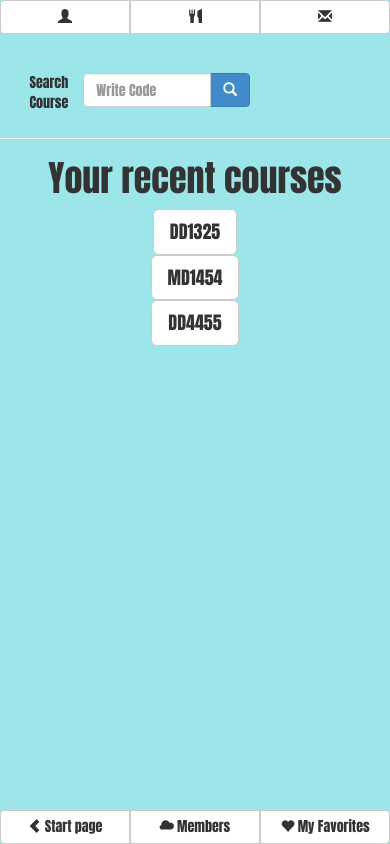
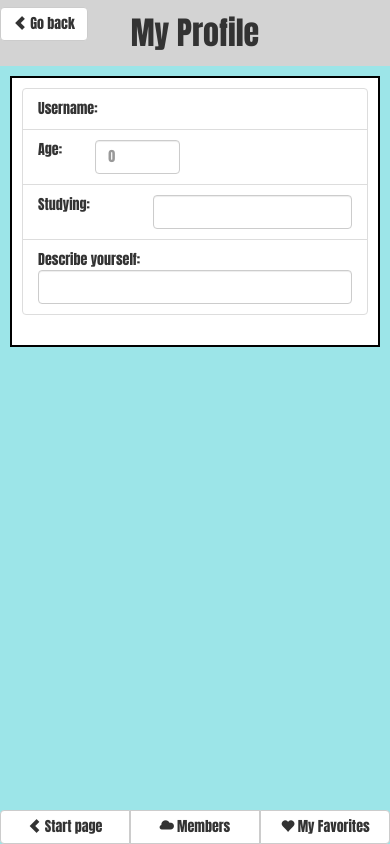
Before and after one commit to juliasporre/Loqui, a website with bundled scripts: page index.html in a window 390 px wide. Built offline with nearby package versions, Linux system fonts and the light colour scheme; no server answers; files whose address does not match are found by name.

Commit message:
worked on the profile view where I started with my own profile and made some forms to fill in with your info. Focused on designing the page in a nice way.

```diff
--- a/css/stylesheet.css
+++ b/css/stylesheet.css
@@ -112,7 +112,7 @@ html body{
     z-index: 2; /* Stay on top */
     top: 0;
     left: 0;
-    background-color: #D3D3D3; /* Black*/
+    background-color: #D3D3D3;
     overflow-x: hidden; /* Disable horizontal scroll */
     padding-top: 60px; /* Place content 60px from the top */
     transition: 0.5s; /* 0.5 second transition effect to slide in the sidenav */
@@ -163,3 +163,17 @@ html body{
     .sidenav {padding-top: 15px;}
     .sidenav a {font-size: 18px;}
 }
+
+
+#titleProfileView{
+	font-size: xx-large;
+	background-color: #D3D3D3;
+	margin-bottom: 10px;
+}
+
+#meBox{
+	margin: 10px;
+	background-color: white;
+	border: 2px solid black;
+	padding: 10px;
+}
--- a/js/app.js
+++ b/js/app.js
@@ -4,8 +4,8 @@ LoquiApp.config( [ '$routeProvider',
     function( $routeProvider ) {
         $routeProvider.
         when( '/', { // INITAL PAGE LOAD ONLY
-            templateUrl: 'partials/searchView.html',
-            controller: 'searchCtrl'
+            templateUrl: 'partials/profileView.html',
+            controller: 'profileCtrl'
         } ).
         when( '/home', {
             templateUrl: 'partials/landingView.html',
--- a/js/profileCtrl.js
+++ b/js/profileCtrl.js
@@ -5,16 +5,19 @@ LoquiApp.controller('profileCtrl', function($scope, model, $routeParams){
   $scope.url = splitedUrl[0];
 
   var nick = $routeParams.userID;
-  var thisIsMe = false;
+  $scope.nick = nick;
+  var thisIsMe = true;
+  $scope.thisIsMe = thisIsMe;
 
   if(nick == model.getUserName()){ //Needs to be checked so we know if the user should be able to change content
     thisIsMe = true;
+    $scope.thisIsMe = thisIsMe;
   }
 
   if(thisIsMe){
     $scope.init = "My Profile"
   } else {
-    scope.init = "Welcome to " + nick + "s Profile!"
+    $scope.init = "Welcome to " + nick + "s Profile!"
   }
 
 
--- a/partials/profileView.html
+++ b/partials/profileView.html
@@ -1,13 +1,59 @@
-<h1>{{init}}</h1>
+<div class="blueBox">
+	<div class="row" id="titleProfileView"> <!--The header -->
+		<div class="col-xs-2">
 		<button type="button" class="btn btn-default" ng-click="goBack()">
-  <span class="glyphicon glyphicon-left"></span>  <!-- See all members -->
+	  		<span class="glyphicon glyphicon-chevron-left"></span>
 	  		Go back
 		</button>
+		</div>
+		<div class="col-xs-8">
+			<p id="titleProfileView"><center>{{init}}</center></p>
+		</div>
+		<div class="col-xs-2"></div>
+	</div>
 
-<div ng-show="thisIsMe">
+	<!--Depending on if it is your own profile or not, you will see different things here. -->
+
+	<div ng-show="thisIsMe" id="meBox">
+
+		<ul class="list-group">
+		  	<li class="list-group-item">Username: {{nick}}</li>
+
+		  	<li class="list-group-item">
+		  		<div class="row">
+			  		<div class="col-xs-2">Age: </div>
+			  		<div class="col-xs-4">
+			  			<input class="form-control" type="number" min="0" max="120" placeholder="0"/>
+			  		</div>
+			  		<div class="col-xs-6"></div>
+		  		</div>
+		  	</li> <!--Placeholder should be the current one, and if you never chosen one it can be 0 -->
+
+		  	<li class="list-group-item">
+		  		<div class="row">
+				  	<div class="col-xs-4">Studying:</div>
+				  	<div class="col-xs-8">
+				  		<input class="form-control" type="text">
+				  	</div>
+				</div>
+		  	</li>
+
+		  	<li class="list-group-item">
+		  		Describe yourself:
+		  		<input class="form-control" type="comment"> <!-- Im gonna make it cover more than one row -->
+		  	</li>
+		</ul>
+	</div>
+
+
+	<div ng-show="!thisIsMe">
 	  <button type="button" class="btn btn-default" ng-click="removeFavorite()">
 	    <span class="glyphicon glyphicon-heart-envelope"></span>
 	    Send a Private Message
 	  </button>
 	</div>
+
+
 	<ng-include src="'partials/menuView.html'" ng-controller="menuCtrl"></ng-include>
+
+</div>
```
Lines whose indentation alone changed are shown as unchanged.
